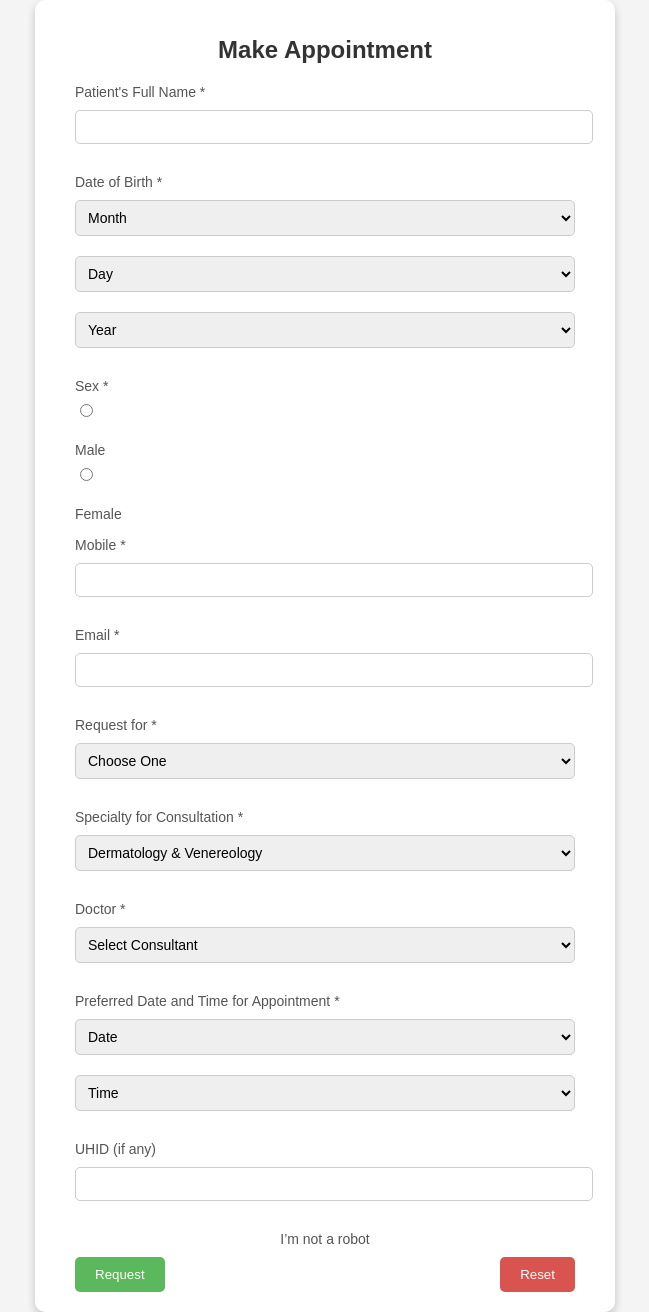
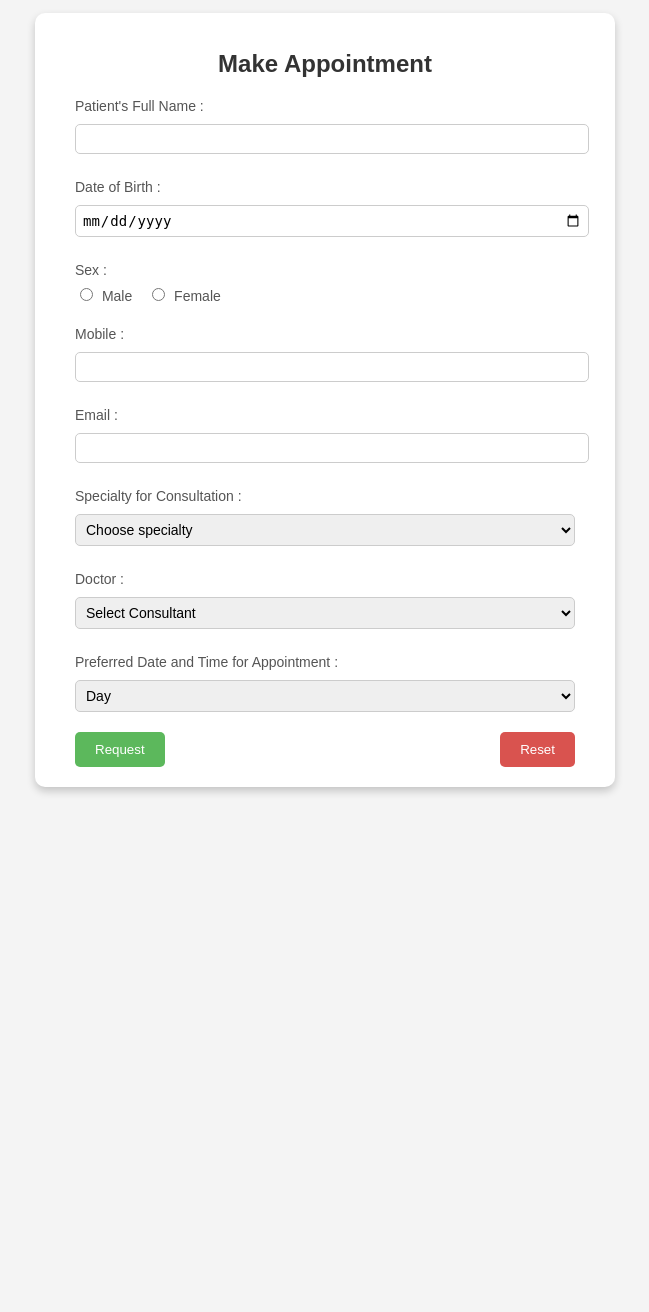
Before and after one commit to riyadhullah/Comilla_central_medical, a PHP site: page /appointment.php in a window 1280 px wide. Shown: the whole page, without its empty margins (315-964 px from the left). After the commit the page ends 794 px from the top, so only its background shows below. Run offline with PHP 8.4, Linux system fonts and the light colour scheme; some libraries are stand-ins or nearby versions.

Commit message:
add appointment_style.css and update appointment.php

```diff
--- a/appointment.php
+++ b/appointment.php
@@ -4,72 +4,58 @@
     <meta charset="UTF-8">
     <meta name="viewport" content="width=device-width, initial-scale=1.0">
     <title>Make Appointment</title>
-    <link rel="stylesheet" href="css\\styles.css">
+    <link rel="stylesheet" href="css\\appointment_style.css">
 </head>
 <body>
     <form class="appointment-form" action="submit.php" method="post">
         <h1>Make Appointment</h1>
 
         <div class="form-group">
-            <label for="fullname">Patient's Full Name *</label>
+            <label for="fullname">Patient's Full Name : </label>
             <input type="text" id="fullname" name="fullname" required>
         </div>
 
         <div class="form-group">
-            <label for="dob">Date of Birth *</label>
-            <select id="dob-month" name="dob-month" required>
-                <option value="">Month</option>
-                <!-- Populate months dynamically -->
-            </select>
-            <select id="dob-day" name="dob-day" required>
-                <option value="">Day</option>
-                <!-- Populate days dynamically -->
-            </select>
-            <select id="dob-year" name="dob-year" required>
-                <option value="">Year</option>
-                <!-- Populate years dynamically -->
-            </select>
+            <label for="dob">Date of Birth :</label>
+            <input type="date" name="dob" id="dob" required>
         </div>
 
         <div class="form-group">
-            <label>Sex *</label>
-            <input type="radio" id="male" name="sex" value="Male" required>
-            <label for="male">Male</label>
-            <input type="radio" id="female" name="sex" value="Female">
-            <label for="female">Female</label>
+            <label>Sex :</label>
+            <div class="radio-group">
+                 <label>
+                     <input type="radio" name="sex" value="Male" required>
+                      Male
+                 </label>
+                 <label>
+                     <input type="radio" name="sex" value="Female">
+                     Female
+                 </label>
+            </div>
         </div>
 
         <div class="form-group">
-            <label for="mobile">Mobile *</label>
+            <label for="mobile">Mobile : </label>
             <input type="tel" id="mobile" name="mobile" required>
         </div>
 
         <div class="form-group">
-            <label for="email">Email *</label>
+            <label for="email">Email :</label>
             <input type="email" id="email" name="email" required>
         </div>
 
-        <div class="form-group">
-            <label for="request">Request for *</label>
-            <select id="request" name="request" required>
-                <option value="">Choose One</option>
-                <option value="Consultation">Consultation</option>
-                <option value="Follow-up">Follow-up</option>
-                <option value="Other">Other</option>
-            </select>
-        </div>
 
         <div class="form-group">
-            <label for="specialty">Specialty for Consultation *</label>
+            <label for="specialty">Specialty for Consultation :</label>
             <select id="specialty" name="specialty" required>
-                <option value="Dermatology">Dermatology & Venereology</option>
+                <option value="">Choose specialty</option>
                 <option value="Cardiology">Cardiology</option>
                 <option value="Pediatrics">Pediatrics</option>
             </select>
         </div>
 
         <div class="form-group">
-            <label for="doctor">Doctor *</label>
+            <label for="doctor">Doctor :</label>
             <select id="doctor" name="doctor" required>
                 <option value="">Select Consultant</option>
                 <option value="Dr. Smith">Dr. Smith</option>
@@ -78,23 +64,17 @@
         </div>
 
         <div class="form-group">
-            <label>Preferred Date and Time for Appointment *</label>
+            <label>Preferred Date and Time for Appointment :</label>
             <select id="appointment-date" name="appointment-date" required>
-                <option value="">Date</option>
+                <option value="">Day</option>
+                <option value="Saturday">Saturday</option>
+                <option value="Sunday">Sunday</option>
+                <option value="Monday">Monday</option>
+                <option value="Tuesday">Tuesday</option>
+                <option value="Wednesday">Wednesday</option>
+                <option value="Thursday">Thursday</option>
+                <option value="Friday">Friday</option>
             </select>
-            <select id="appointment-time" name="appointment-time" required>
-                <option value="">Time</option>
-            </select>
-        </div>
-
-        <div class="form-group">
-            <label for="uhid">UHID (if any)</label>
-            <input type="text" id="uhid" name="uhid">
-        </div>
-
-        <div class="recaptcha">
-            <label>I’m not a robot</label>
-            <div class="g-recaptcha" data-sitekey="your_site_key"></div>
         </div>
 
         <div class="btn-group">
@@ -102,6 +82,5 @@
             <button type="reset" class="btn-reset">Reset</button>
         </div>
     </form>
-    <script src="https://www.google.com/recaptcha/api.js" async defer></script>
 </body>
 </html>
--- /dev/null
+++ b/css/appointment_style.css
@@ -0,0 +1,111 @@
+body {
+    font-family: Arial, sans-serif;
+    margin: 0;
+    padding: 0;
+    display: flex;
+    justify-content: center;
+    align-items: center;
+    min-height: 100vh;
+    background-color: #f4f4f4;
+}
+
+h1 {
+    margin-bottom: 20px;
+    font-size: 24px;
+    color: #333;
+}
+
+label {
+    display: block;
+    font-size: 14px;
+    margin-bottom: 5px;
+    color: #555;
+}
+
+input, select {
+    width: 100%;
+    padding: 10px;
+    font-size: 14px;
+    border: 1px solid #ddd;
+    border-radius: 5px;
+    outline: none;
+}
+
+input:focus, select:focus {
+    border-color: #007BFF;
+}
+
+button {
+    padding: 10px 20px;
+    border: none;
+    border-radius: 5px;
+    cursor: pointer;
+}
+.appointment-form {
+    background: #fff;
+    padding: 20px 40px;
+    border-radius: 10px;
+    box-shadow: 0 4px 8px rgba(0, 0, 0, 0.2);
+    width: 500px;
+}
+
+.appointment-form h1 {
+    text-align: center;
+    margin-bottom: 20px;
+    color: #333;
+}
+
+.appointment-form label {
+    font-size: 14px;
+    margin-top: 10px;
+    display: block;
+    color: #555;
+}
+
+.appointment-form input,
+.appointment-form select {
+    width: 100%;
+    padding: 6px;
+    margin-top: 5px;
+    margin-bottom: 15px;
+    border: 1px solid #ccc;
+    border-radius: 5px;
+}
+
+.appointment-form .radio-group {
+    display: flex;
+    align-items: center;
+    gap: 15px; /* Adjust spacing between options */
+    margin-top: 5px;
+}
+
+.appointment-form .radio-group input[type="radio"] {
+    margin-right: 5px;
+    width: auto; /* Keeps the button compact */
+}
+
+.appointment-form .radio-group label {
+    margin: 0;
+    color: #555;
+    font-size: 14px;
+    cursor: pointer; /* Changes the cursor to a pointer for better UX */
+}
+
+.appointment-form .form-group {
+    margin-bottom: 5px;
+}
+
+.appointment-form .btn-group {
+    display: flex;
+    justify-content: space-between;
+}
+
+.appointment-form .btn-request {
+    background-color: #5cb85c;
+    color: white;
+}
+
+.appointment-form .btn-reset {
+    background-color: #d9534f;
+    color: white;
+}
--- a/css/styles.css
+++ b/css/styles.css
@@ -82,65 +82,8 @@ button {
 }
 
 /* Appointment Form Section - Fahad */
-.appointment-form {
-    background: #fff;
-    padding: 20px 40px;
-    border-radius: 10px;
-    box-shadow: 0 4px 8px rgba(0, 0, 0, 0.2);
-    width: 500px;
-}
 
-.appointment-form h1 {
-    text-align: center;
-    margin-bottom: 20px;
-    color: #333;
-}
 
-.appointment-form label {
-    font-size: 14px;
-    margin-top: 10px;
-    display: block;
-    color: #555;
-}
-
-.appointment-form input,
-.appointment-form select {
-    width: 100%;
-    padding: 8px;
-    margin-top: 5px;
-    margin-bottom: 15px;
-    border: 1px solid #ccc;
-    border-radius: 5px;
-}
-
-.appointment-form input[type="radio"] {
-    width: auto;
-    margin-right: 5px;
-}
-
-.appointment-form .form-group {
-    margin-bottom: 15px;
-}
-
-.appointment-form .btn-group {
-    display: flex;
-    justify-content: space-between;
-}
-
-.appointment-form .btn-request {
-    background-color: #5cb85c;
-    color: white;
-}
-
-.appointment-form .btn-reset {
-    background-color: #d9534f;
-    color: white;
-}
-
-.appointment-form .recaptcha {
-    text-align: center;
-    margin-bottom: 10px;
-}
 
 /* Additional Styles - Siam */
 /* Add specific styles for other sections here */
```
